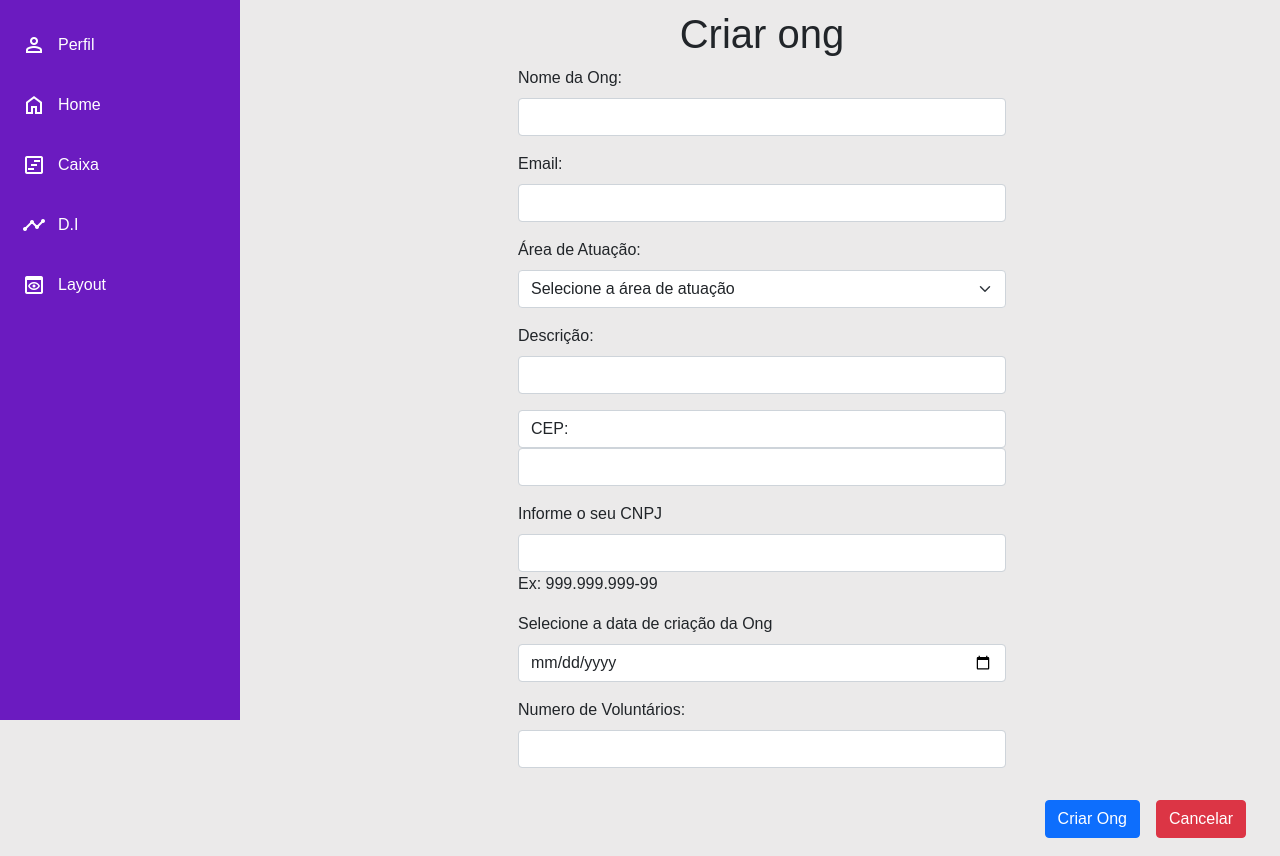
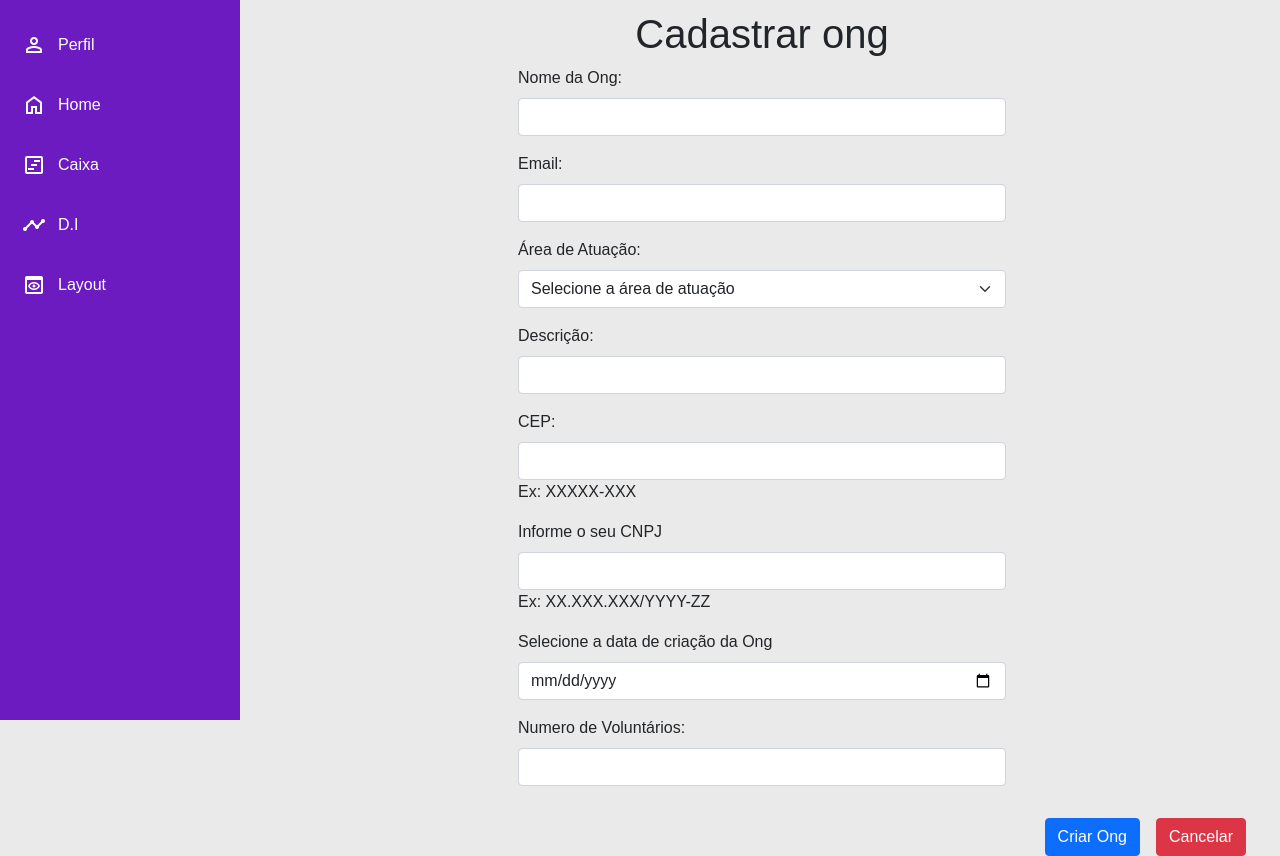
Before and after one commit to P-E-N-T-E-S/Pris.ME, a Django app: page /criar_ong in a window 1280 px wide. Shown: the part 80-936 px from the top of the page. Run offline with Django 4.2, Linux system fonts and the light colour scheme; the visitor is signed in with stand-in values (Sample User, id 1).

Commit message:
ajustes em criar ong

```diff
--- a/Prisme/prisme_app/templates/criar_ong.html
+++ b/Prisme/prisme_app/templates/criar_ong.html
@@ -1,11 +1,11 @@
 {% extends "layout.html" %}
-{% block title %} Criar ong {% endblock %}
+{% block title %} Cadastrar ONG {% endblock %}
 
 {% block main %}
 <link rel="stylesheet" href="static/style.css"/>
 <div class="container">
     <div class="text-center">
-        <h1>Criar ong</h1>
+        <h1>Cadastrar ong</h1>
     </div>
     <form method="post">
         {% csrf_token %}
@@ -37,8 +37,9 @@
         </div>
 
         <div class="mb-3">
-            <label name="CEP" for="CEP" class="form-control" id="CEP"aria-describedby="CEP">CEP:</label>
-            <input type="number" id="CEP" class="form-control" name="CEP" value="{{ CEP }}" required>
+            <label name="CEP" for="CEP" class="form-label" id="CEP" aria-describedby="CEP">CEP:</label>
+            <input type="text" id="CEP" class="form-control" name="CEP" value="{{ CEP }}" required>
+            <div class="form_text">Ex: XXXXX-XXX</div>
         </div>
 
         <div class="mb-3">
@@ -52,7 +53,7 @@
               value="{{ CNPJ }}"
               required
             />
-            <div id="CNPJ_" class="form_text">Ex: 999.999.999-99</div>
+            <div id="CNPJ_" class="form_text">Ex: XX.XXX.XXX/YYYY-ZZ</div>
           </div>
           <div class="mb-3">
             <label for="criacao" class="form-label"
```
